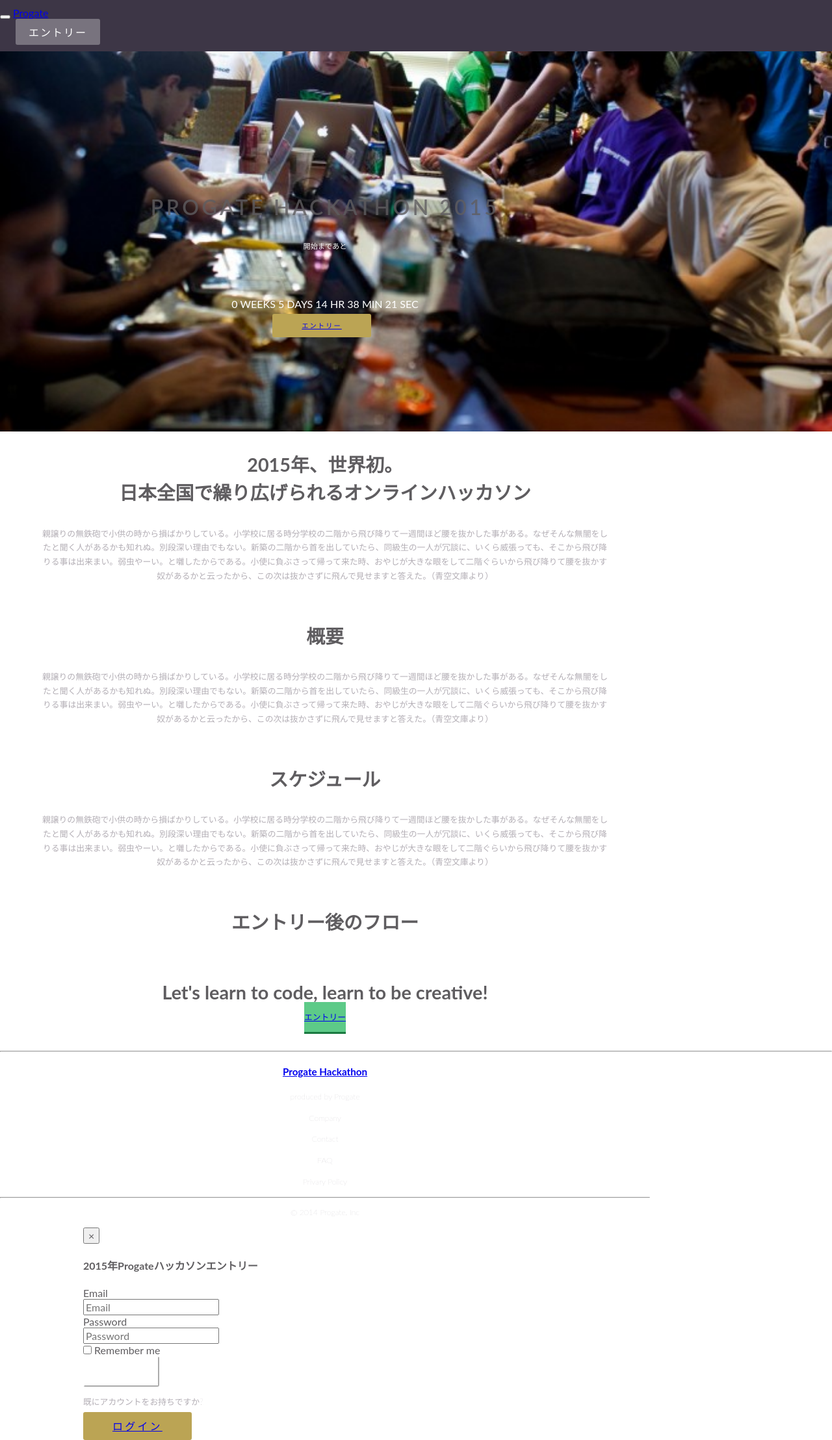
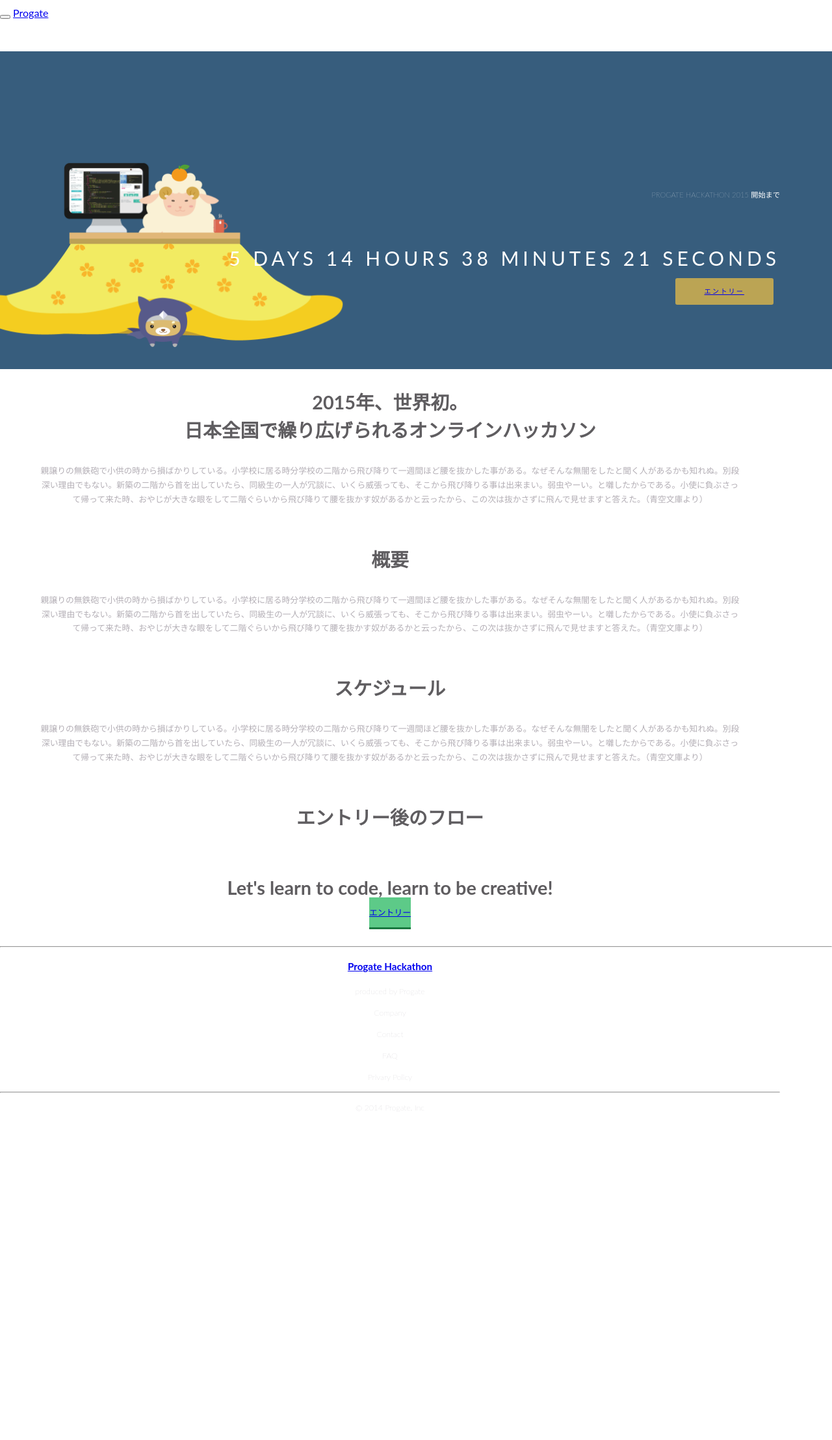
Before and after one commit to michiminstar/progate-hackathon, a Rails app: page / in a window 1280 px wide. Shown: the whole page at 65% size. After the commit the page ends 1710 px from the top, so only its background shows below. Run offline with Rails 7, Linux system fonts and the light colour scheme; style sheets or scripts are compiled from the project's sources; some libraries are stand-ins or nearby versions.

Commit message:
Add top layout

```diff
--- a/app/assets/javascripts/top.js
+++ b/app/assets/javascripts/top.js
@@ -1,10 +1,58 @@
-$(function(){
-  $('#clock').countdown('2015/01/01 00:00:00', function(event) {
-  var $this = $(this).html(event.strftime(''
-  + '<span>%-w</span> week%!w '
-  + '<span>%-d</span> day%!d '
-  + '<span>%H</span> hr '
-  + '<span>%M</span> min '
-  + '<span>%S</span> sec'));
- });
+ $(function(){
+   $('#clock').countdown('2015/01/01 00:00:00', function(event) {
+   var $this = $(this).html(event.strftime(''
+   + '<span>%-D</span> day%!D '
+   + '<span>%H</span> hour%!H '
+   + '<span>%M</span> minutes '
+   + '<span>%S</span> seconds'));
+    });
 });
+
+// $(function(){
+//   $('#clock').countDown({
+//         targetDate: {
+//             'day': 1,
+//             'month': 10,
+//             'year': 2015,
+//             'hour': 0,
+//             'min': 0,
+//             'sec': 0
+//         },
+//         omitWeeks: true
+//     });
+//   });
+
+var cbpAnimatedHeader = (function() {
+
+    var docElem = document.documentElement,
+        header = document.querySelector( '.navbar-inverse' ),
+        didScroll = false,
+        changeHeaderOn = 150;
+
+    function init() {
+        window.addEventListener( 'scroll', function( event ) {
+            if( !didScroll ) {
+                didScroll = true;
+                setTimeout( scrollPage, 250 );
+            }
+        }, false );
+    }
+
+    function scrollPage() {
+        var sy = scrollY();
+        if ( sy >= changeHeaderOn ) {
+            classie.add( header, 'navbar-scroll' );
+        }
+        else {
+            classie.remove( header, 'navbar-scroll' );
+        }
+        didScroll = false;
+    }
+
+    function scrollY() {
+        return window.pageYOffset || docElem.scrollTop;
+    }
+
+    init();
+
+})();
--- a/app/assets/stylesheets/top.css.scss
+++ b/app/assets/stylesheets/top.css.scss
@@ -21,7 +21,7 @@
 small {
   font-size: 0.6em;
 }
-
+.clear { clear: both;}
 .jumbotron{
   h1 {
     font-weight: 600;
@@ -52,7 +52,7 @@
   }
 }
 .container {
-  max-width: 1000px;
+  max-width: 1200px;
 }
 .row {
   margin-bottom: 60px;
@@ -61,8 +61,10 @@
 /* Navbar
 ================================ */
 .navbar {
-  background-color: rgba(40, 33, 50, 0.9);
-  border-color: rgba(30, 27, 31, 0.9);
+  // background-color: rgba(40, 33, 50, 0.9);
+  // border-color: rgba(30, 27, 31, 0.9);
+  // background-color: transparent;
+  // border-color: transparent;
   padding: 10px 0 10px 0;
   .btn-default {
     text-align: center;
@@ -80,36 +82,40 @@
     }
   }
 }
+.navbar-inverse.navbar-scroll {
+  background-color: rgba(40, 33, 50, 0.9);
+  border-color: rgba(30, 27, 31, 0.9);
+  padding: 15px 0;
+}
+.navbar-inverse {
+  background-color: transparent;
+  border-color: transparent;
+  transition: all 0.3s ease-in-out 0s;
+}
 /* Jumbotron
 ================================ */
 .jumbotron {
   color: #fff;
-  background-image: url('top-bg.jpg');
+  background-image: url('top.png');
+  background-color: #375d7d;
   z-index: -100;
   background-repeat: no-repeat;
-  background-size: cover;
-  background-position: 0 70%;
+  background-size: 50%;
+  background-position: -12% 82%;
   padding: 200px 0 140px 0;
-  text-align: center;
   text-transform: uppercase;
+  .lead {
+    text-align: right;
+  }
 }
 
 #clock {
-  z-index: 10000000;
+  letter-spacing: 6px;
+  font-size: 30px;
+  float: right;
+  text-align: right;
 }
 
-// video#bgvid {
-//   position: fixed;
-//   right: 0;
-//   bottom: 0;
-//   min-width: 100%;
-//   min-height: 100%;
-//   width: auto;
-//   height: auto;
-//   z-index: -100;
-//   background-image : url(top-bg.jpg) no-repeat;
-//   background-size: cover;
-// }
   /* Buttons
   ================================= */
   .btn-lg {
@@ -122,6 +128,7 @@
     background-color: #bba454;
     border: 0;
     border-radius: 3px;
+    float: right;
     -webkit-font-smoothing: antialiased;
     -webkit-transition: all .2s;
     transition: all .2s;
@@ -228,11 +235,3 @@
     box-shadow: none;
   }
 }
-
-
-/* SignUp Modal
-================================ */
-.modal {
-  width: 80%;
-  margin: auto;
-}
--- a/app/views/top/index.html.erb
+++ b/app/views/top/index.html.erb
@@ -9,8 +9,7 @@
     <a class="navbar-brand text-muted" href="#">Progate</a>
     <div class="collapse navbar-collapse">
       <ul class="nav navbar-nav navbar-right">
-<!--         <li><a href="#">ログイン</a></li>
- -->        <li><button type="button" class="btn btn-default navbar-btn" data-toggle="modal" href="#signupModal">エントリー</button></li>
+        <li><button type="button" class="btn btn-default navbar-btn">エントリー</button></li>
       </ul>
     </div>
   </div>
@@ -20,20 +19,16 @@
 <div class="jumbotron">
   <div class="container">
     <div class="main-title">
-      <h1>Progate Hackathon 2015</h1>
+      <p class="lead">Progate Hackathon 2015 開始まで</p>
     </div>
     <div class="countdown">
-      <p class="lead">開始まであと</p>
       <span id="clock"></span>
     </div>
+    <div class="clear"></div>
     <p>
       <a class="btn btn-primary btn-lg" data-toggle="modal" href="#signupModal">エントリー</a>
     </p>
   </div>
-<!--   <%= video_tag (["dummy.mp4"] ) %>
-  <video autoplay loop poster="top-bg.jpg" id="bgvid">
-    <source src="video/dummy.mp4" type="video/mp4">
-  </video> -->
 </div><!-- End Jumbotron -->
 
 <!-- Main Content -->
@@ -107,47 +102,3 @@
     </div>
   <!-- End Footer -->
 </div>
-
-<!-- SignUp Modal -->
-<div class="modal fade" id="signupModal">
-    <div class="modal-content">
-      <div class="modal-header">
-        <button type="button" class="close" data-dismiss="modal" aria-hidden="true">&times;</button>
-        <h4 class="modal-title">2015年Progateハッカソンエントリー</h4>
-      </div>
-      <div class="modal-body">
-        <form class="form-horizontal" role="form" name="login_form">
-          <div class="form-group">
-              <label for="inputEmail3" class="col-sm-2 control-label">Email</label>
-              <div class="col-sm-10">
-                <input type="email" class="form-control" id="inputEmail3" placeholder="Email">
-              </div>
-          </div>
-          <div class="form-group">
-            <label for="inputPassword3" class="col-sm-2 control-label">Password</label>
-            <div class="col-sm-10">
-              <input type="password" class="form-control" id="inputPassword3" placeholder="Password">
-            </div>
-          </div>
-          <div class="form-group">
-            <div class="col-sm-offset-2 col-sm-10">
-              <div class="checkbox">
-                <label>
-                  <input type="checkbox"> Remember me
-                </label>
-              </div>
-            </div>
-          </div>
-          <div class="form-group">
-            <div class="col-sm-offset-2 col-sm-10">
-              <button type="submit" class="btn btn-default">Sign in</button>
-            </div>
-          </div>
-        </form>
-      </div>
-      <div class="modal-footer">
-        <p class="pull-left">既にアカウントをお持ちですか?</p>
-        <a href="#" class="btn btn-primary">ログイン</a>
-       </div>
-    </div>
-</div>
```
Also changed, not shown: app/assets/javascripts/classie.js (added, +80 -0 lines), app/assets/images/top-bg.jpg (deleted), app/assets/images/top.png (added).
